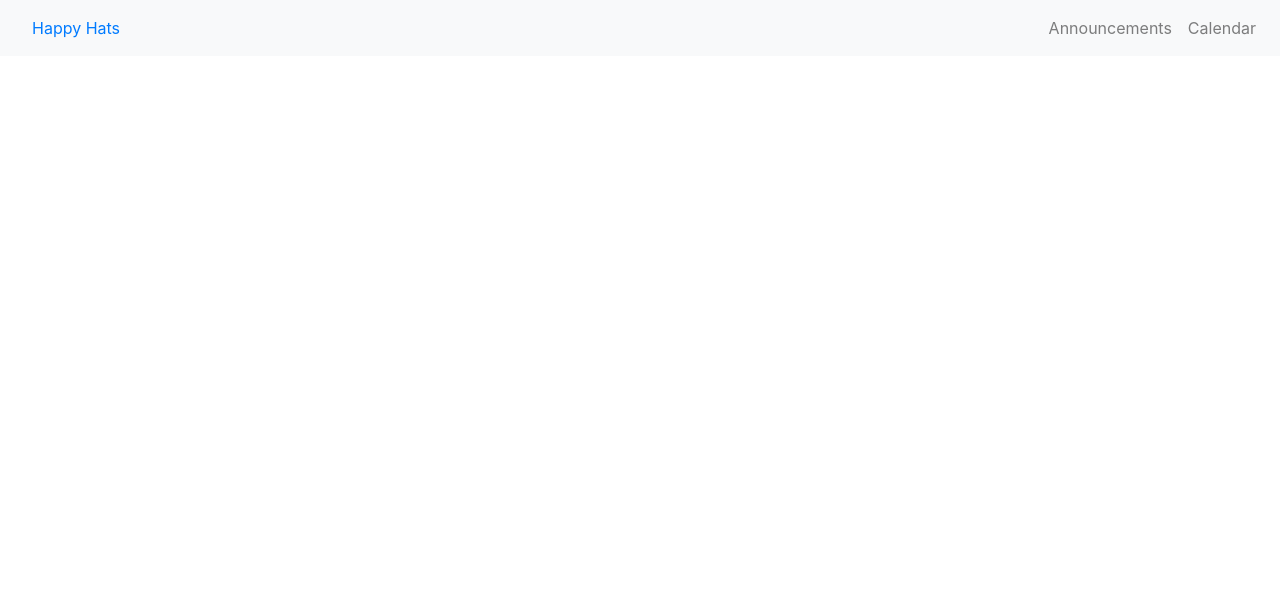
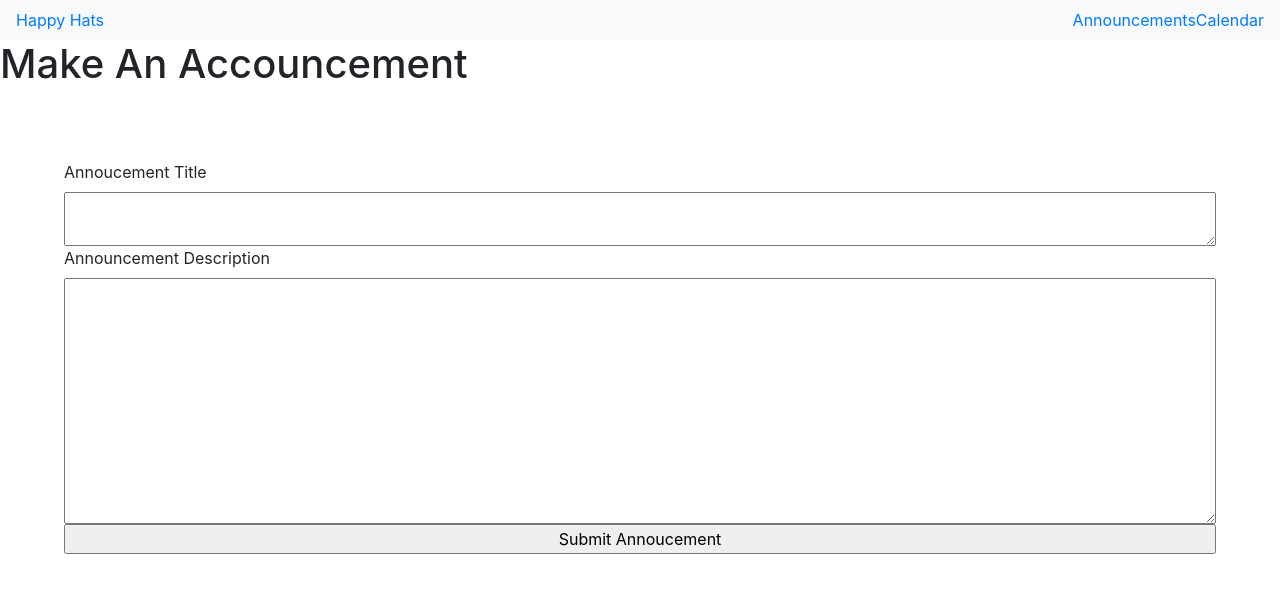
Before and after one commit to hack4impact-calpoly/happy-hats, a React (Create React App) app in the folder frontend/: page /announcements in a window 1280 px wide. Shown: the top 592 px of the page. Built offline with nearby package versions, Linux system fonts and the light colour scheme; no server answers.

Commit message:
Fixing Frontend files

```diff
--- a/frontend/src/App.js
+++ b/frontend/src/App.js
@@ -3,6 +3,7 @@ import 'bootstrap/dist/css/bootstrap.min.css';
 import { BrowserRouter, Route, Switch } from "react-router-dom";
 import Calendar from './components/calendar/Calendar';
 import Navbar from "./components/Navbar";
+import AnnouncementPage from "./components/announcements/AnnouncementPage";
 
 function App() {
   return (
@@ -11,6 +12,7 @@ function App() {
       <Switch>
         <Route path="/" exact></Route>
         <Route path="/login"></Route>
+        <Route path="/announcements"> <AnnouncementPage> </AnnouncementPage></Route>
         <Route path="/login/:type"></Route>
         <Route path="/calendar"> {/* Temporary route for now */}
           <Calendar accountType="volunteer" />
--- a/frontend/src/components/Navbar.js
+++ b/frontend/src/components/Navbar.js
@@ -1,19 +1,19 @@
 import { Navbar, Nav } from "react-bootstrap";
-import { NavLink } from "react-router-dom";
+import { Link } from "react-router-dom";
 
 function NavBar() {
   return (
     <Navbar bg="light" expand="lg">
-      <Nav.Link as={NavLink} to="/">Happy Hats</Nav.Link>
+      <Link to="/">Happy Hats</Link>
       <Navbar.Toggle aria-controls="basic-navbar-nav" />
       <Navbar.Collapse id="basic-navbar-nav">
         <Nav className="ml-auto">
-          <Nav.Link component={NavLink} to="/login">
+          <Link to ="/announcements">
             Announcements
-          </Nav.Link>
-          <Nav.Link component={NavLink} to="/login">
+          </Link>
+          <Link to="/login">
             Calendar
-          </Nav.Link>
+          </Link>
         </Nav>
       </Navbar.Collapse>
     </Navbar>
--- /dev/null
+++ b/frontend/src/components/announcements/Announcement.js
@@ -0,0 +1,85 @@
+import React, {useState} from 'react';
+import styles from "./announcement.module.css"
+
+function Announcement(props) {
+    const [annoucment, setAnnoucement] = useState(
+        {
+            title: '',
+            content: '',
+            id:'',
+            author: '',
+            date: ''
+        }
+    );
+
+    function handleChange(event) {
+        const {name, value} = event.target;
+        if (name === "content") {
+            setAnnoucement(
+                {title: annoucment['title'], content: value}
+            );
+        } else {
+            setAnnoucement(
+                {title: value, content: annoucment['content']}
+            );
+        }
+    }
+
+    function submitForm() {
+
+        const aData = {
+            "title": document.getElementById('title').value,
+            "content": document.getElementById('content').value,
+            "id":'',
+            "author": '',
+            "date": new Date()
+        }
+        console.log(aData)
+
+        try {
+            fetch('http://localhost:3001/api/announcement', {
+                method: 'POST',
+                headers: {
+                    'Content-Type': 'application/json'
+                },
+                body: JSON.stringify(aData)
+            });
+
+        } catch (error) {
+            console.error(error)
+        }
+
+        setAnnoucement({title: '', content: '', id:'', author: '', date: ''});
+
+    }
+
+    return(
+        <div>
+            <h1>Make An Accouncement</h1>
+
+            <div className={styles.create}>
+                <label htmlFor="title">Annoucement Title</label>
+                <textarea className={styles.titleBox}
+                    name="title"
+                    id="title"
+                    value={annoucment.title}
+                    onChange={handleChange}
+                    rows={2}
+                    cols={75} />
+
+                <label htmlFor="content">Announcement Description</label>
+                <textarea
+                    name="content"
+                    id="content"
+                    value={annoucment.content}
+                    onChange={handleChange}
+                    rows={10}
+                    cols={75} />
+
+                <input type="button" value="Submit Annoucement" onClick={submitForm} />
+            </div>
+        </div>
+    );
+}
+
+export default Announcement;
--- /dev/null
+++ b/frontend/src/components/announcements/AnnouncementBlock.js
@@ -0,0 +1,44 @@
+import React, {useState} from 'react';
+
+const url = "http://localhost:3001/api/announcement"
+
+class AnouncementBlock extends React.Component {
+
+    constructor(props) {
+        super(props);
+        this.state = {
+            announcementList: []
+        };
+    }
+
+    componentDidMount(){
+        fetch(url)
+        .then(response => response.json())
+        .then(data => this.setState({ announcementList : data}));
+
+    }
+
+    render(){
+        return(
+            <div id="announce">
+                {this.state.announcementList && this.state.announcementList.map(a => {
+                    const title = a.title;
+                    const author = a.author;
+                    const content = a.content;
+
+                    return (
+                        <div id="block">
+                            <h1>{title}</h1>
+                            <h3>{author} </h3>
+                            <p>{content}</p>
+                        </div>
+                    )
+                })}
+
+            </div>
+        );
+     }
+
+}
+
+export default AnouncementBlock;
--- /dev/null
+++ b/frontend/src/components/announcements/AnnouncementPage.js
@@ -0,0 +1,20 @@
+import React from "react";
+import Announcement from './Announcement';
+import AnnouncementBlock from './AnnouncementBlock';
+
+class AnnouncementPage extends React.Component {
+    constructor(props) {
+        super(props);
+    }
+	render(){
+
+		return(
+            <div>
+                <Announcement />
+                <AnnouncementBlock />
+            </div>
+		);
+	}
+}
+
+export default AnnouncementPage
--- /dev/null
+++ b/frontend/src/components/announcements/announcement.css
@@ -0,0 +1,4 @@
+.form {
+    display: flex;
+    flex-direction: column;
+}
--- /dev/null
+++ b/frontend/src/components/announcements/announcement.module.css
@@ -0,0 +1,14 @@
+html {
+    /* background-color: #FFDDD2; */
+}
+
+ .create {
+    display: flex;
+    flex-direction: column;
+    align-content: space-around;
+    padding: 5%;
+}
+
+.block{
+    background-color: blue;
+}
```
Also changed, not shown: 1 other file (tests, documents, lock files or other folders).
